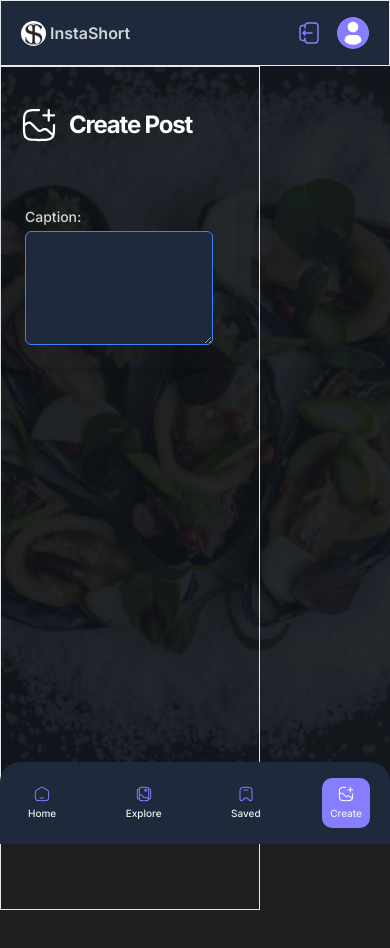
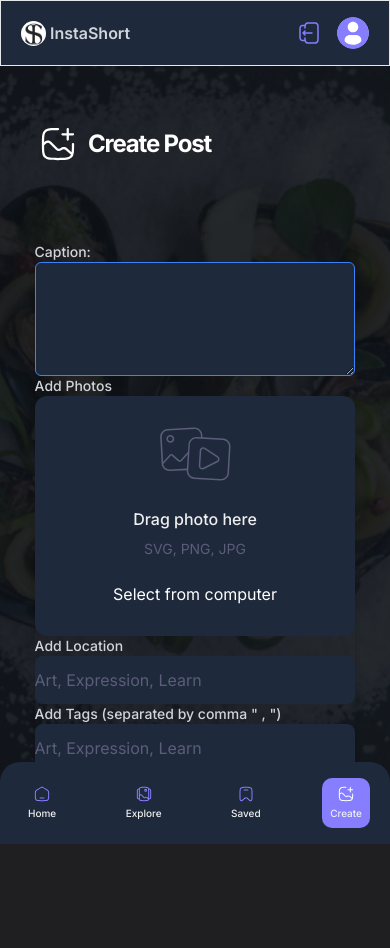
Before and after one commit to raobaba/InstaShort, a React (Create React App) app in the folder client/: page /create-post in a window 390 px wide. Shown: the top 948 px of the page. Built offline with nearby package versions, Linux system fonts and the light colour scheme.

Commit message:
create post component created

```diff
--- a/client/src/components/shared/FileUploader.tsx
+++ b/client/src/components/shared/FileUploader.tsx
@@ -8,8 +8,6 @@ type FileUploaderProps = {
 };
 
 const convertFileToUrl = (file: FileWithPath): string => {
-  // Assuming you have the logic to convert a file to a URL here
-  // Replace this with your actual implementation
   return URL.createObjectURL(file);
 };
 
@@ -36,7 +34,7 @@ const FileUploader = ({ fieldChange, mediaUrl }: FileUploaderProps) => {
   return (
     <div
       {...getRootProps()}
-      className="flex flex-center flex-col bg-dark-3 rounded-xl cursor-pointer"
+      className="flex flex-center flex-col bg-slate-800 rounded-xl cursor-pointer"
     >
       <input {...getInputProps()} className="cursor-pointer" />
 
@@ -48,11 +46,11 @@ const FileUploader = ({ fieldChange, mediaUrl }: FileUploaderProps) => {
           <p className="file_uploader-label">Click or drag photo to replace</p>
         </>
       ) : (
-        <div className="file_uploader-box ">
+        <div className="file_uploader-box">
           <img
             src={FileUpload}
-            width={96}
-            height={77}
+            width={76}
+            height={57}
             alt="file upload"
           />
 
--- a/client/src/index.css
+++ b/client/src/index.css
@@ -118,9 +118,8 @@
     }
 
     .common-container {
-      @apply flex flex-col flex-1 items-center gap-10 overflow-scroll py-10 px-5 md:px-8 lg:p-14 custom-scrollbar;
+      @apply flex flex-col w-full sm:w-2/3 items-center gap-10 overflow-scroll py-5 px-5 md:px-8 lg:p-8 custom-scrollbar;
     }
-
     /* All Users */
     .user-container {
       @apply max-w-5xl flex flex-col items-start w-full gap-6 md:gap-9;
@@ -202,7 +201,7 @@
 
     /* File uploader */
     .file_uploader-img {
-      @apply h-80 lg:h-[480px] w-full rounded-[24px] object-cover object-top;
+      @apply h-60 lg:h-[380px] w-full rounded-[24px] object-cover object-top;
     }
 
     .file_uploader-label {
@@ -210,7 +209,7 @@
     }
 
     .file_uploader-box {
-      @apply flex-center flex-col p-7 h-80 lg:h-[612px];
+      @apply flex-center flex-col p-7 h-60 lg:h-[382px];
     }
 
     /* Grid Post List */
@@ -267,11 +266,11 @@
     }
 
     .shad-input {
-      @apply h-12 bg-dark-4 border-none placeholder:text-light-4 focus-visible:ring-1 focus-visible:ring-offset-1 ring-offset-light-3 !important;
+      @apply h-12 bg-slate-800 border-none placeholder:text-light-4 focus-visible:ring-1 focus-visible:ring-offset-1 ring-offset-light-3 !important;
     }
 
     .shad-textarea {
-      @apply h-36 bg-dark-3 rounded-xl border-none focus-visible:ring-1 focus-visible:ring-offset-1 ring-offset-light-3 !important;
+      @apply h-36 bg-slate-800 rounded-xl border-none focus-visible:ring-1 focus-visible:ring-offset-1 ring-offset-light-3 !important;
     }
 
     /* Button */
@@ -280,7 +279,7 @@
     }
 
     .shad-button_dark_4 {
-      @apply h-12 bg-dark-4 px-5 text-light-1 flex gap-2 !important;
+      @apply h-11 bg-slate-800 px-4 text-light-1 flex gap-2 !important;
     }
 
     .shad-button_ghost {
--- a/client/src/root/pages/CreatePost.tsx
+++ b/client/src/root/pages/CreatePost.tsx
@@ -1,21 +1,36 @@
-import React from "react";
+import React, { useState } from "react";
 import MetaData from "../../components/shared/MetaData";
 import Post from "../../assets/icons/add-post.svg";
+import FileUploader from "../../components/shared/FileUploader";
+
+type CreatePostProps = {};
 
 function CreatePost() {
+  const [caption, setCaption] = useState("");
+
+  const handleCaptionChange = (
+    event: React.ChangeEvent<HTMLTextAreaElement>
+  ) => {
+    setCaption(event.target.value);
+  };
+  const handleFileChange = (files: File[]) => {
+    console.log("Selected Files:", files);
+  };
+
   return (
     <>
       <MetaData title={"InstaShort | CreatePost"} />
       <div className="flex flex-1">
-        <div className=" w-2/3 border">
-          <div className="max-w-5xl py-10 px-5 flex-start gap-3 justify-start w-full">
+        <div className="common-container">
+          <div className="max-w-6xl py-10 px-5 flex-start gap-3 justify-start w-full">
             <img src={Post} width={36} height={36} alt="add" />
             <h2 className="h3-bold md:h2-bold text-left w-full">Create Post</h2>
           </div>
           <form
             action=""
-            className="max-w-full w-11/12 transparent p-6 rounded-md shadow-md"
+            className="max-w-full w-11/12 transparent rounded-md shadow-md"
           >
+            <div>
               <label
                 htmlFor="caption"
                 className="block text-sm font-medium text-gray-300"
@@ -26,8 +41,58 @@ function CreatePost() {
                 id="caption"
                 name="caption"
                 rows={4}
-              className="mt-1 p-2 block w-full border bg-slate-800 rounded-md focus:outline-none focus:ring-blue-500 border-blue-500 focus:border-blue-500 sm:text-sm"
+                value={caption}
+                onChange={handleCaptionChange}
+                className="p-2 block w-full border bg-slate-800 rounded-md focus:outline-none focus:ring-blue-500 border-blue-500 focus:border-blue-500 sm:text-sm"
               ></textarea>
+            </div>
+            <div>
+              <label htmlFor="file" className="block text-sm font-medium text-gray-300">
+                Add Photos
+              </label>
+              <span className="shad-form_message"></span>
+              <FileUploader fieldChange={handleFileChange} mediaUrl="" />
+            </div>
+            <div className="flex flex-col">
+              <label
+                htmlFor="location"
+                className="block text-sm font-medium text-gray-300"
+              >
+                Add Location
+              </label>
+              <input
+                placeholder="Art, Expression, Learn"
+                type="text"
+                className="shad-input rounded-lg"
+              />
+            </div>
+            <div className="flex flex-col">
+              <label
+                htmlFor="tags"
+                className="block text-sm font-medium text-gray-300"
+              >
+                Add Tags (separated by comma " , ")
+              </label>
+              <input
+                placeholder="Art, Expression, Learn"
+                type="text"
+                className="shad-input rounded-lg"
+              />
+            </div>
+            <div className="flex gap-4 items-center mt-5 justify-end">
+              <button
+                type="button"
+                className="shad-button_dark_4 px-2 py-2 rounded-md hover:bg-gray-700 focus:outline-none focus:ring focus:border-blue-300 transition duration-300"
+              >
+                Cancel
+              </button>
+              <button
+                type="submit"
+                className="shad-button_primary px-4 py-2 rounded-md whitespace-nowrap hover:bg-blue-700 focus:outline-none focus:ring focus:border-blue-300 transition duration-300"
+              >
+                Post
+              </button>
+            </div>
           </form>
         </div>
       </div>
```
Lines whose indentation alone changed are shown as unchanged.
